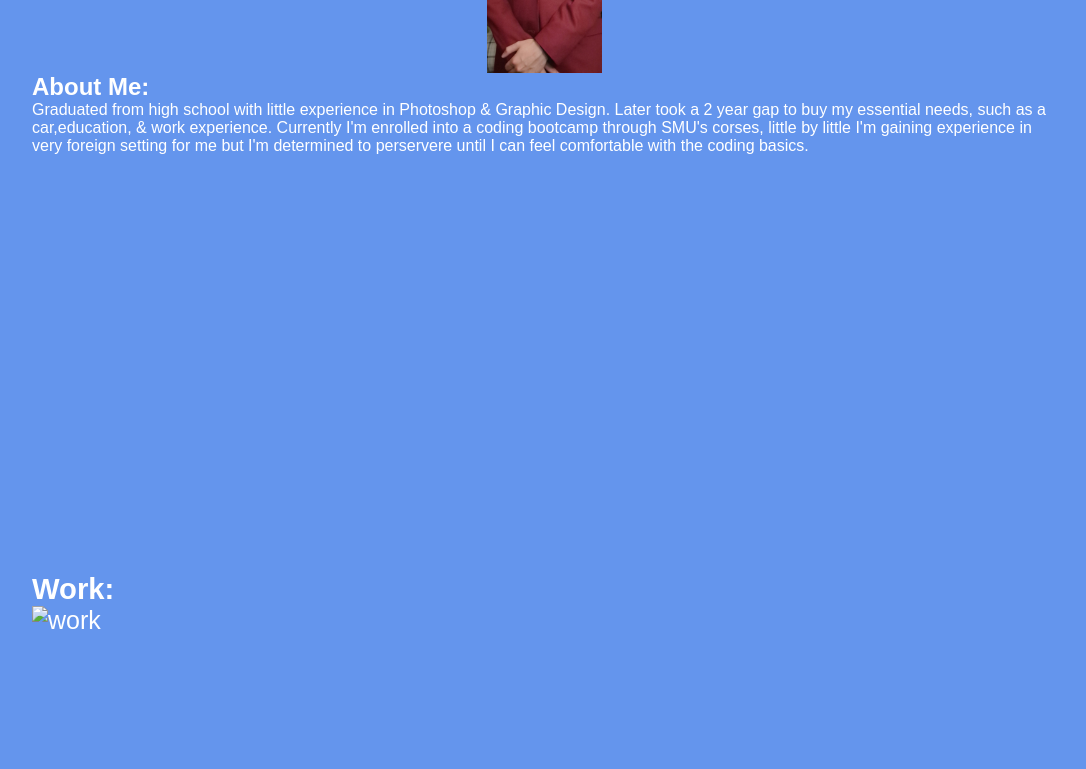
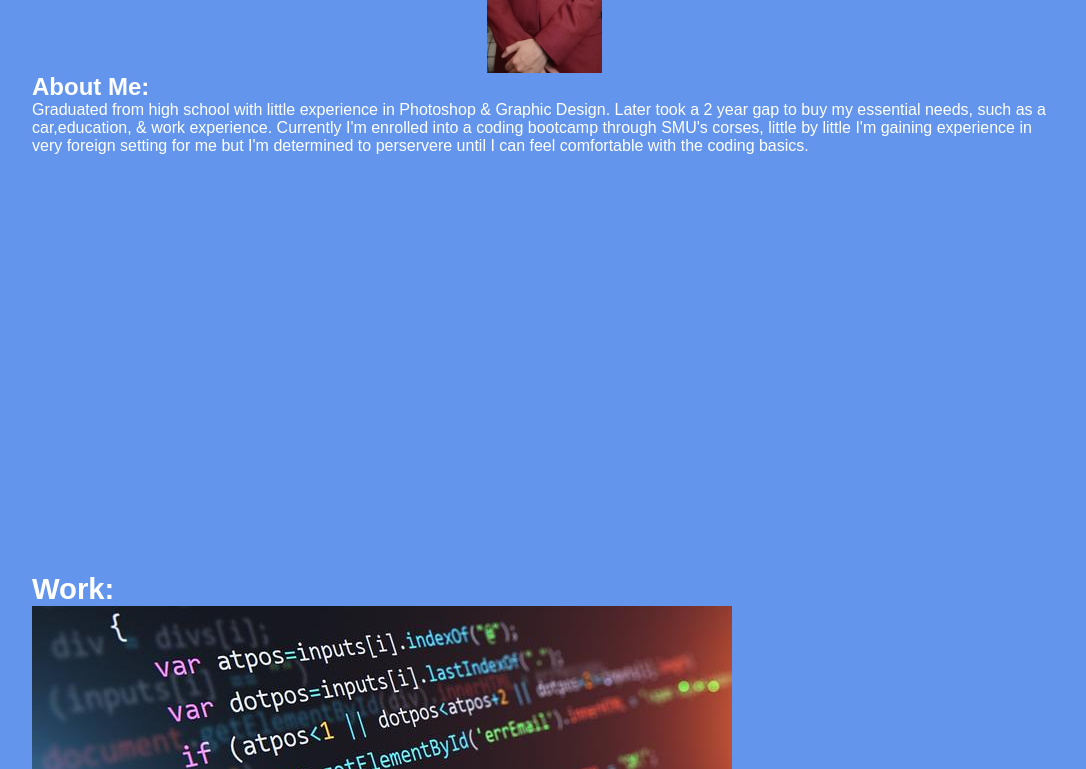
Before and after one commit to DonConcha/challenge-week-2, a plain HTML site: page index.html in a window 1280 px wide. Shown: the part 183-952 px from the top of the page, without its empty margins (96-1182 px from the left). Drawn offline with Linux system fonts and the light colour scheme.

Commit message:
Update img link

```diff
--- a/index.html
+++ b/index.html
@@ -47,7 +47,7 @@
    <section class="work-selection"
         <div class="work-text" id="work">
          <h3>Work:</h3>
-          <img src="code.jpg" style="max-width:100%;height:auto;" alt=" work">
+          <img src="./Style/code.jpg" style="max-width:100%;height:auto;" alt=" work">
           </a>
         </div>
 
```
